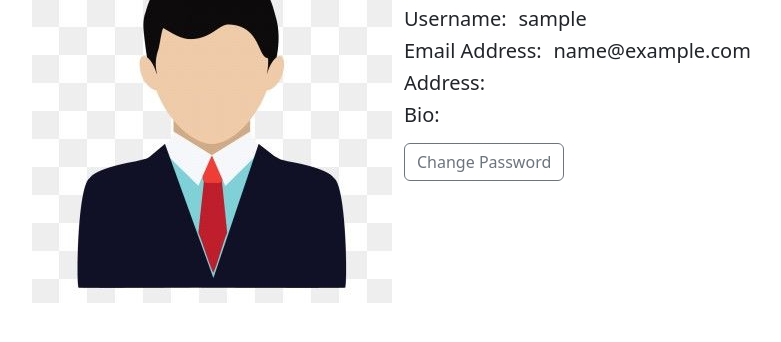
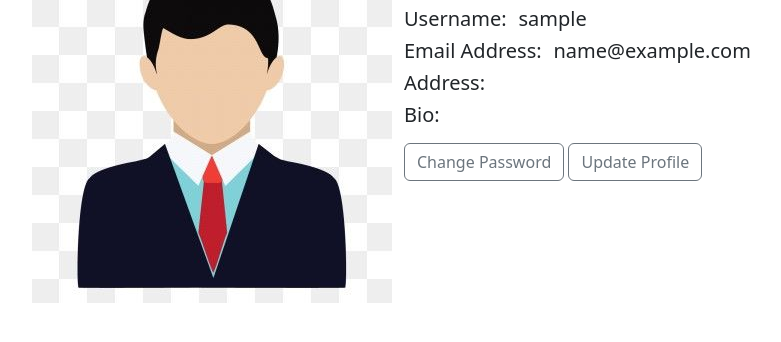
Before and after one commit to ishanshre/Password-Manager-Using-Django, a Django app: page /accounts/user_profile/ in a window 1280 px wide. Shown: the part 161-503 px from the top of the page, without its empty margins (62-843 px from the left). Run offline with Django 4.2, Linux system fonts and the light colour scheme; the visitor is signed in with stand-in values (Sample User, id 1); data comes from the database, SQL or seed files in the repository.

Commit message:
add profile update views , urls and template

```diff
--- a/accounts/templates/accounts/user_profile.html
+++ b/accounts/templates/accounts/user_profile.html
@@ -16,6 +16,7 @@
                   <h5>Bio:</h5>
                   <p>{{ profile.body }}</p>
                   <a href="{% url 'accounts:password_change' %}" type="button" role="button" class="btn btn-outline-secondary">Change Password</a>
+                  <a href="{% url 'accounts:user_profile_update' %}" type="button" role="button" class="btn btn-outline-secondary">Update Profile</a>
                 </div>
               </div>
         </div>
--- a/accounts/urls.py
+++ b/accounts/urls.py
@@ -12,4 +12,5 @@
     path('password_change/', views.UserPasswordChangeView.as_view(), name='password_change'),
     path('password_reset/', views.UserPasswordResetView.as_view(), name='password_reset'),
     path('password_reset/confirm/<uidb64>/<token>', views.UserPasswordRestConfirmView.as_view(), name='password_reset_confirm'),
+    path('user_profile/update/', views.UserProfileUpdate.as_view(), name='user_profile_update'),
 ]
--- a/accounts/views.py
+++ b/accounts/views.py
@@ -1,5 +1,5 @@
 from django.shortcuts import render, redirect
-from .forms import CustomUserCreationForm, UserLoginForm
+from .forms import CustomUserCreationForm, UserLoginForm, CustomUserChangeForm, UserProfileForm
 from django.contrib.auth import get_user_model
 from django.views.generic.edit import (
     CreateView,
@@ -8,7 +8,9 @@
 from django.views.generic import (
     DetailView,
 )
+from django.views import View
 from django.contrib.messages.views import SuccessMessageMixin
+from django.contrib import messages
 from django.urls import reverse_lazy
 from django.contrib.auth.views import LoginView, PasswordChangeView, PasswordResetView, PasswordResetConfirmView
 from django.contrib.auth.mixins import LoginRequiredMixin
@@ -74,3 +76,26 @@
         if request.user.is_authenticated:
             return redirect('manager:index')
         return super(UserPasswordRestConfirmView, self).dispatch(request, *args, **kwargs)
+
+
+class UserProfileUpdate(LoginRequiredMixin, View):
+    template_name = 'accounts/user_profile_update.html'
+
+    def get(self, request, *args, **kwargs):
+        user_form = CustomUserChangeForm(instance = request.user)
+        profile_form = UserProfileForm(instance = request.user.profile)
+        context = {'user_form':user_form, 'profile_form':profile_form}
+        return render(request, self.template_name, context)
+
+    def post(self, request, *args, **kwargs):
+        user_form = CustomUserChangeForm(request.POST, instance=request.user)
+        profile_form = UserProfileForm(request.POST, request.FILES, instance=request.user.profile)
+        if user_form.is_valid() and profile_form.is_valid():
+            user_form.save()
+            profile_form.save()
+            messages.success(request, 'Profile Updated Successfully')
+            return redirect('accounts:user_profile')
+        else:
+            user_form = CustomUserChangeForm(instance=request.user)
+            profile_form = UserProfileForm(instance=request.user.profile)
+        return render(request, self.template_name, context={'user_form':user_form, 'profile_form':profile_form})
```
Also changed, not shown: accounts/forms.py (+7 -0 lines), accounts/templates/accounts/user_profile_update.html (added, +53 -0 lines).
